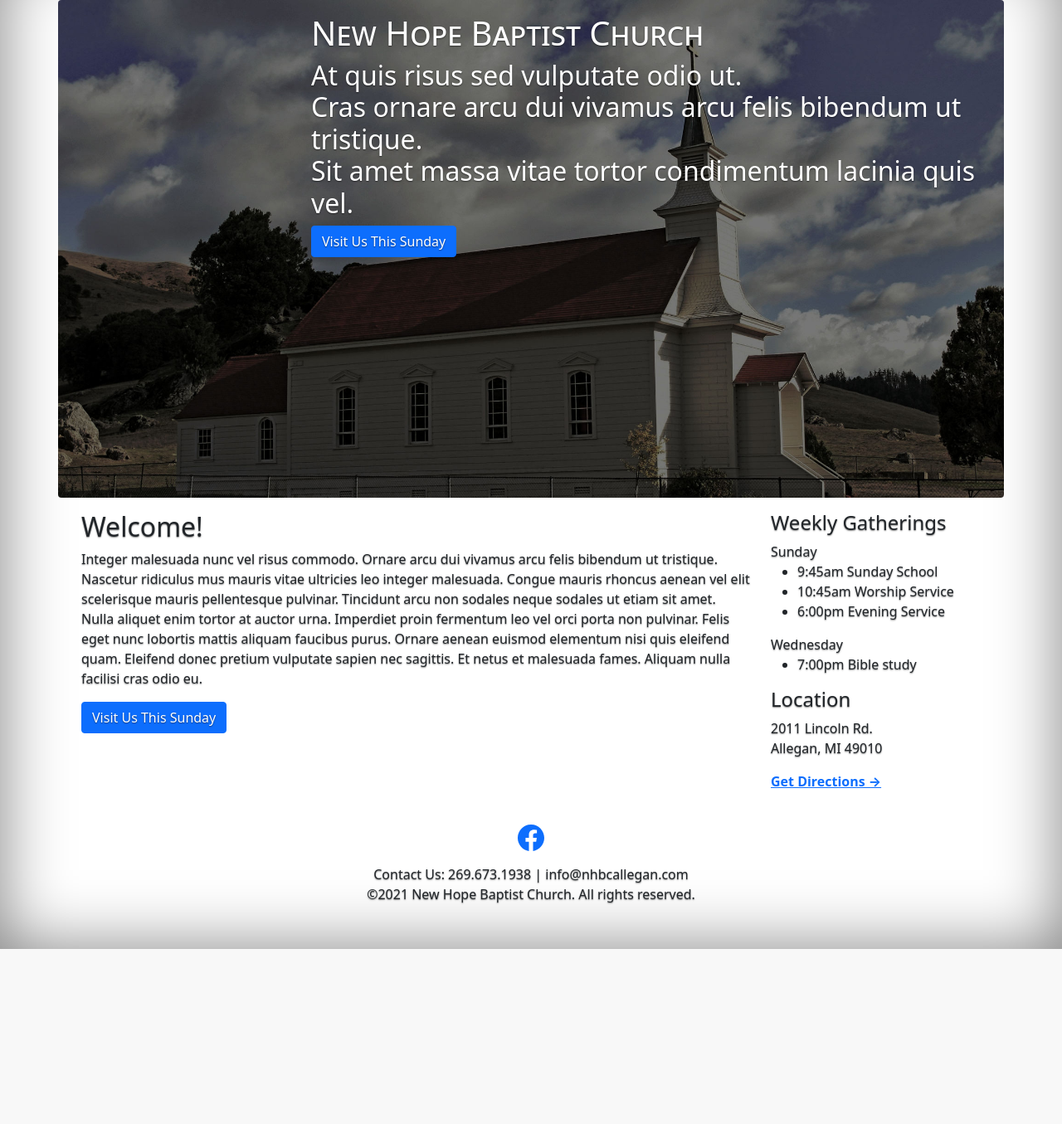
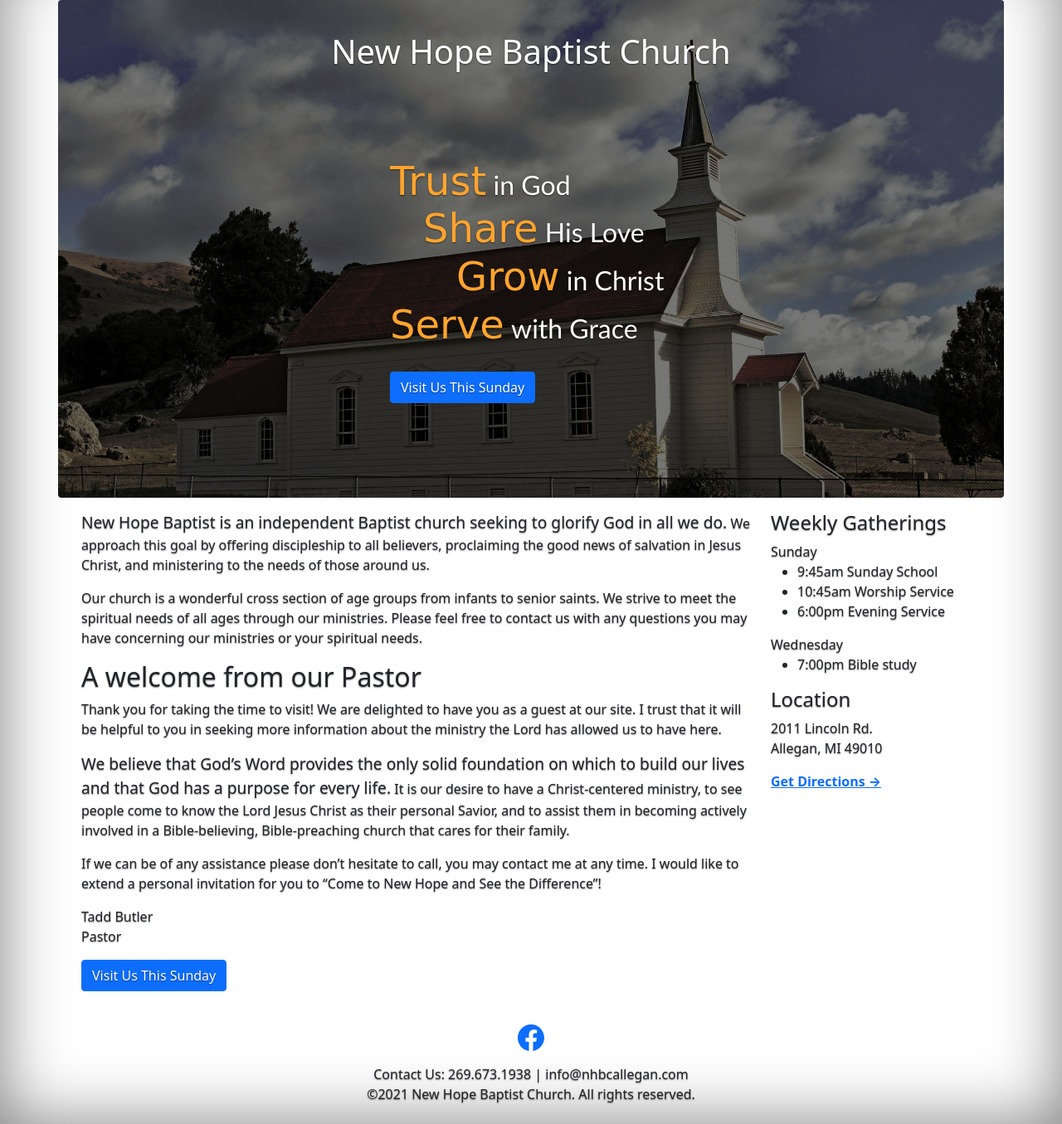
Before and after one commit to youngmcdev/newhope, a Flask app: page / in a window 1280 px wide. Shown: the part 56-1411 px from the top of the page at 83% size. Before the commit the page ends 1200 px from the top, so only its background shows below. Run offline with Flask 2, Linux system fonts and the light colour scheme; parts of the project's set-up code (start-up, migrations or seed data) failed here and were passed over; some libraries are stand-ins or nearby versions.

Commit message:
[develop]: Work on index page and layout

```diff
--- a/app/templates/base.html
+++ b/app/templates/base.html
@@ -52,6 +52,9 @@
 
         }
 
+        .nh-accent-text{
+            font-size: 1.2rem;
+        }
 
         .nh-page-first-row{
             background-repeat: no-repeat;
--- a/app/templates/index.html
+++ b/app/templates/index.html
@@ -1,20 +1,65 @@
 {% extends "base.html" %}
 {% block content %}
+<style>
+    .nh-title{
+        font-size: 2.5rem;
+        font-weight: 500;
+        margin-top: 1rem;
+    }
+    .nh-call-answer{
+        margin-left: auto;
+        margin-right: auto;
+        width:350px;
+        padding-right: 0;
+        padding-left: 5px;
+        /* border: 1px solid black; */
+    }
+    .nh-call{
+        font-family: rollerscript-rough, cursive;
+        color: #ffa42e;
+        font-size: 1.5em;
+    }
+    .nh-answer{
+        font-family: 'Trebuchet MS', 'Lucida Sans Unicode', 'Lucida Grande', 'Lucida Sans', Arial, sans-serif;
+        font-size: 1em;
+    }
+</style>
 <div class="row p-3 rounded nh-page-first-row nh-page-first-row1">
-    <div class="col-lg-3 col-sm-2 col-xs-12"></div>
-    <div class="col-lg-9 col-sm-10 col-xs-12">
-        <h1>New Hope Baptist Church</h1>
+    <div class="col-12 nh-center"><div class="nh-title">New Hope Baptist Church</div></div>
+    <div class="col-sm-10 offset-sm-2 nh-call-answer">
         <h2>
-            At quis risus sed vulputate odio ut.<br />Cras ornare arcu dui vivamus arcu felis bibendum ut
-            tristique.<br />Sit amet massa vitae tortor condimentum lacinia quis vel.
+            <span class="nh-call">Trust</span> <span class="nh-answer">in God</span>
+            <br /><span class="nh-call" style="padding-left: 40px;"> Share</span> <span class="nh-answer">His Love</span>
+            <br /><span class="nh-call" style="padding-left: 80px;">Grow</span> <span class="nh-answer">in Christ</span>
+            <br /><span class="nh-call">Serve</span> <span class="nh-answer">with Grace</span>
         </h2>
-        <a href="{{ url_for('services') }}" class="btn btn-primary">Visit Us This Sunday</a>
+        <div style="padding-top:20px;">
+            <a href="{{ url_for('services') }}" class="btn btn-primary">Visit Us This Sunday</a>
+        </div>
     </div>
 </div>
 <div class="row p-3">
     <div class="col-xl-9 col-sm-7 col-xs-12">
-        <h2>Welcome!</h2>
-        <p class="nh-body">Integer malesuada nunc vel risus commodo. Ornare arcu dui vivamus arcu felis bibendum ut tristique. Nascetur ridiculus mus mauris vitae ultricies leo integer malesuada. Congue mauris rhoncus aenean vel elit scelerisque mauris pellentesque pulvinar. Tincidunt arcu non sodales neque sodales ut etiam sit amet. Nulla aliquet enim tortor at auctor urna. Imperdiet proin fermentum leo vel orci porta non pulvinar. Felis eget nunc lobortis mattis aliquam faucibus purus. Ornare aenean euismod elementum nisi quis eleifend quam. Eleifend donec pretium vulputate sapien nec sagittis. Et netus et malesuada fames. Aliquam nulla facilisi cras odio eu.</p>
+        <p>
+            <span class="nh-accent-text">New Hope Baptist is an independent Baptist church seeking to glorify God in all we do.</span> We approach this goal by offering discipleship to all believers, proclaiming the good news of salvation in Jesus Christ, and ministering to the needs of those around us.
+        </p>
+        <p>
+            Our church is a wonderful cross section of age groups from infants to senior saints. We strive to meet the spiritual needs of all ages through our ministries. Please feel free to contact us with any questions you may have concerning our ministries or your spiritual needs.
+        </p>
+        <h2>A welcome from our Pastor</h2>
+        <p class="nh-body">
+            Thank you for taking the time to visit! We are delighted to have you as a guest at our site.  I trust that it will be helpful to you in seeking more information about the ministry the Lord has allowed us to have here.
+        </p>
+        <p>
+            <span class="nh-accent-text">We believe that God’s Word provides the only solid foundation on which to build our lives and that God has a purpose for every life.</span> It is our desire to have a Christ-centered ministry, to see people come to know the Lord Jesus Christ as their personal Savior, and to assist them in becoming actively involved in a Bible-believing, Bible-preaching church that cares for their family.
+        </p>
+        <p>
+             If we can be of any assistance please don’t hesitate to call, you may contact me at any time. I would like to extend a personal invitation for you to “Come to New Hope and See the Difference”!
+        </p>
+        <p>
+            Tadd Butler
+            <br />Pastor
+        </p>
         <a href="{{ url_for('services') }}" class="btn btn-primary">Visit Us This Sunday</a>
     </div>
     <div class="col-xl-3 col-sm-5 col-xs-12">
--- a/app/templates/introduction.html
+++ b/app/templates/introduction.html
@@ -30,7 +30,7 @@
 <div class="row p-3 rounded">
     <div class="col-12">
         <h3>The Bible</h3>
-        <p class="p-belief" style="font-size: 1.128rem;">
+        <p class="p-belief nh-accent-text">
             We believe the Bible to be the revealed Word of God, fully and verbally inspired of God. We believe the Scriptures to be the inerrant, infallible Word of God, as found within the sixty-six books from Genesis to Revelation. We believe God not only inspired every word, but has preserved them through the ages. We believe the King James Version is the preserved Word of God for the English-speaking people.
             (<span>Psalm 12:6-7</span><span>II&nbsp;Timothy 3:15-17</span><span>I&nbsp;Peter 1:23-25</span><span class="p-belief-last">II&nbsp;Peter 1:19-21</span>)
         </p>
@@ -58,7 +58,7 @@
         <p class="p-belief">
             We believe all men are born with an inherited sin nature received from our common ancestor, Adam. We believe that because of his nature, man is a sinner by choice, and he is totally incapable of reforming himself or ceasing from his sin by his own power. We believe the only hope of deliverance for man is
         </p>
-        <ol style="font-size: 1.128rem;">
+        <ol class="nh-accent-text">
             <li>A total change of mind concerning his sinful condition and inability to change it</li>
             <li>Turning to Jesus Christ as the only Savior </li>
         </ol>
--- a/app/templates/services.html
+++ b/app/templates/services.html
@@ -12,7 +12,10 @@
     <div class="col-xl-9 col-sm-7 col-xs-12">
         <h4>Hi, and welcome to New Hope Baptist Church</h4>
         <p>
-            At ultrices mi tempus imperdiet nulla. Pharetra et ultrices neque ornare aenean euismod elementum nisi. Quis lectus nulla at volutpat diam ut venenatis tellus in. At erat pellentesque adipiscing commodo elit at imperdiet dui accumsan. Proin libero nunc consequat interdum. Scelerisque felis imperdiet proin fermentum leo. Quis varius quam quisque id diam. Tincidunt ornare massa eget egestas purus viverra. Sit amet volutpat consequat mauris nunc congue nisi. Congue eu consequat ac felis. Vivamus at augue eget arcu dictum varius duis. Commodo sed egestas egestas fringilla phasellus faucibus scelerisque eleifend.
+            We would like to extend a personal invitation for you to visit New Hope Baptist Church; a place where you can find God’s love in a personal way. Our services are designed with the entire family in mind. We are committed to helping you know Christ and grow strong spiritually.
+        </p>
+        <p>
+            <span class="nh-accent-text">God’s Word is not only a well of joy, it contains an answer for all of life’s problems, and Jesus can meet your every need.</span> From our Bible training classes for every age, dynamic youth and children’s programs, quality nurseries, and a wide range of family-oriented activities, you will sense a genuinely friendly atmosphere that reflects the love of our Lord Jesus Christ. We desire for you to experience the abundant life that comes only through knowing Jesus Christ as your personal Savior.
         </p>
         <div id="map" style="display: none;"></div>
     </div>
```
